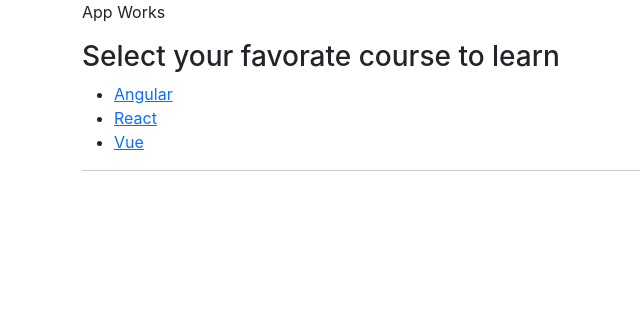
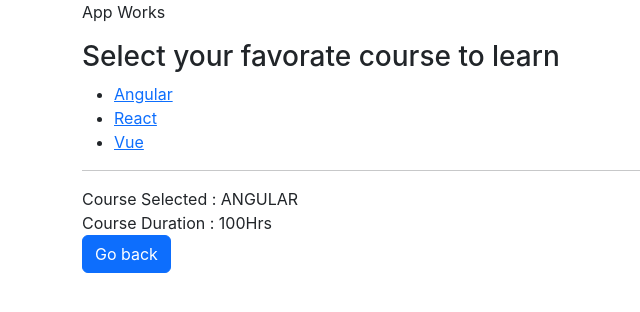
Before and after one commit to synergy2411/frontend-advanced-module-four, a React (Create React App) app in the folder expense-app/: page /courses/angular/100 in a window 1280 px wide. Shown: the top 312 px of the page, without its empty margins (0-640 px from the left). Built offline with nearby package versions, Linux system fonts and the light colour scheme.

Commit message:
imperative navigation

```diff
--- a/expense-app/src/pages/Courses/CourseItem/CourseItem.js
+++ b/expense-app/src/pages/Courses/CourseItem/CourseItem.js
@@ -1,11 +1,18 @@
 import React from 'react';
-import { useParams } from 'react-router-dom';
+import { useParams, useNavigate } from 'react-router-dom';
 
 const CourseItem = () => {
     const params = useParams();
+    const navigate = useNavigate();
+
     return (
         <div>
             Course Selected : {params.courseName.toUpperCase()}
+            <br />
+            Course Duration : {params.courseDuration}Hrs
+            <br />
+            <button className="btn btn-primary"
+                onClick={() => navigate("/courses/react/80")}>Go back</button>
         </div>
     );
 }
--- a/expense-app/src/pages/Courses/Courses.js
+++ b/expense-app/src/pages/Courses/Courses.js
@@ -8,19 +8,19 @@ const Courses = () => {
             <h3>Select your favorate course to learn</h3>
             <ul>
                 <li>
-                    <Link to="angular">Angular</Link>
+                    <Link to="angular/100">Angular</Link>
                 </li>
                 <li>
-                    <Link to="react">React</Link>
+                    <Link to="react/80">React</Link>
                 </li>
                 <li>
-                    <Link to="vue">Vue</Link>
+                    <Link to="vue/60">Vue</Link>
                 </li>
             </ul>
 
             <hr />
             <Routes>
-                <Route path=":courseName" element={<CourseItem />} />
+                <Route path=":courseName/:courseDuration" element={<CourseItem />} />
             </Routes>
         </div>
     );
```
